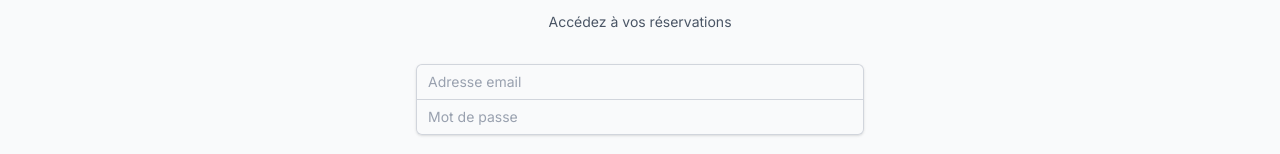
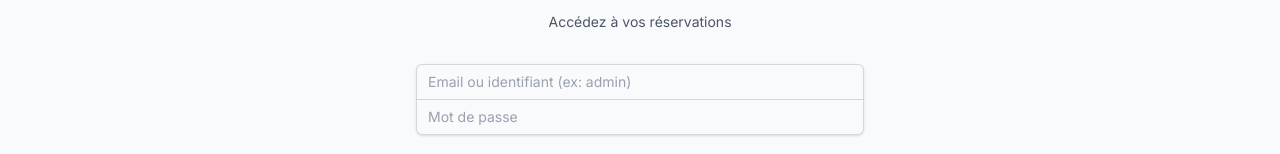
Before and after one commit to azizcoder3/hotel-booking, a Next.js app: page /login in a window 1280 px wide. Shown: the part 370-524 px from the top of the page. Built offline with nearby package versions, Linux system fonts and the light colour scheme; no server answers.

Commit message:
Finalisation v1.4 : Dashboard Admin complet correctifs permissions par connexion avec le mot Admin

```diff
--- a/app/(auth)/login/actions.ts
+++ b/app/(auth)/login/actions.ts
@@ -7,21 +7,29 @@ import { createClient } from '@/lib/supabase/server'
 export async function login(formData: FormData) {
   const supabase = await createClient()
 
-  const email = formData.get('email') as string
+  // On récupère ce que l'utilisateur a tapé
+  let inputLogin = formData.get('email') as string
   const password = formData.get('password') as string
 
-  // 1. Tenter la connexion
+  // --- L'ASTUCE MAGIQUE ---
+  // Si l'utilisateur a écrit "admin" (en minuscules ou majuscules),
+  // on remplace par ton email administrateur.
+  if (inputLogin.trim().toLowerCase() === 'admin') {
+    inputLogin = 'vitalgapene@gmail.com' // <--- TON EMAIL ADMIN ICI
+  }
+  // ------------------------
+
+  // 1. Tenter la connexion avec l'email (le vrai ou le remplacé)
   const { data, error } = await supabase.auth.signInWithPassword({
-    email,
+    email: inputLogin,
     password,
   })
 
   if (error) {
-    return redirect('/login?error=Could not authenticate user')
+    return redirect('/login?error=Identifiants incorrects')
   }
 
-  // 2. Si connecté, on va chercher le RÔLE dans la table profiles
-  // (C'est l'étape qui manquait !)
+  // 2. Vérification du rôle (Code existant)
   const { data: profile } = await supabase
     .from('profiles')
     .select('role')
@@ -32,8 +40,50 @@ export async function login(formData: FormData) {
 
   // 3. Redirection Intelligente
   if (profile?.role === 'admin') {
-    redirect('/admin')      // 👑 Direction le tableau de bord Admin
+    redirect('/admin')
   } else {
-    redirect('/dashboard')  // 👤 Direction l'espace Client
+    redirect('/dashboard')
   }
 }
+
+
+
+// 'use server'
+
+// import { revalidatePath } from 'next/cache'
+// import { redirect } from 'next/navigation'
+// import { createClient } from '@/lib/supabase/server'
+
+// export async function login(formData: FormData) {
+//   const supabase = await createClient()
+
+//   const email = formData.get('email') as string
+//   const password = formData.get('password') as string
+
+//   // 1. Tenter la connexion
+//   const { data, error } = await supabase.auth.signInWithPassword({
+//     email,
+//     password,
+//   })
+
+//   if (error) {
+//     return redirect('/login?error=Could not authenticate user')
+//   }
+
+//   // 2. Si connecté, on va chercher le RÔLE dans la table profiles
+//   // (C'est l'étape qui manquait !)
+//   const { data: profile } = await supabase
+//     .from('profiles')
+//     .select('role')
+//     .eq('id', data.user.id)
+//     .single()
+
+//   revalidatePath('/', 'layout')
+
+//   // 3. Redirection Intelligente
+//   if (profile?.role === 'admin') {
+//     redirect('/admin')      // 👑 Direction le tableau de bord Admin
+//   } else {
+//     redirect('/dashboard')  // 👤 Direction l'espace Client
+//   }
+// }
--- a/app/(auth)/login/page.tsx
+++ b/app/(auth)/login/page.tsx
@@ -17,18 +17,19 @@ export default function LoginPage() {
 
         <form className="mt-8 space-y-6" action={login}>
           <div className="-space-y-px rounded-md shadow-sm">
+            {/* Email ou Identifiant */}
             <div>
               <label htmlFor="email-address" className="sr-only">
-                Adresse email
+                Adresse email ou Identifiant
               </label>
               <input
                 id="email-address"
                 name="email"
-                type="email"
-                autoComplete="email"
+                type="text" // <--- IMPORTANT : "text" au lieu de "email"
+                autoComplete="username"
                 required
                 className="relative block w-full rounded-t-md border-0 py-1.5 text-gray-900 ring-1 ring-inset ring-gray-300 placeholder:text-gray-400 focus:z-10 focus:ring-2 focus:ring-inset focus:ring-indigo-600 sm:text-sm sm:leading-6 px-3"
-                placeholder="Adresse email"
+                placeholder="Email ou identifiant (ex: admin)"
               />
             </div>
             <div>
```
